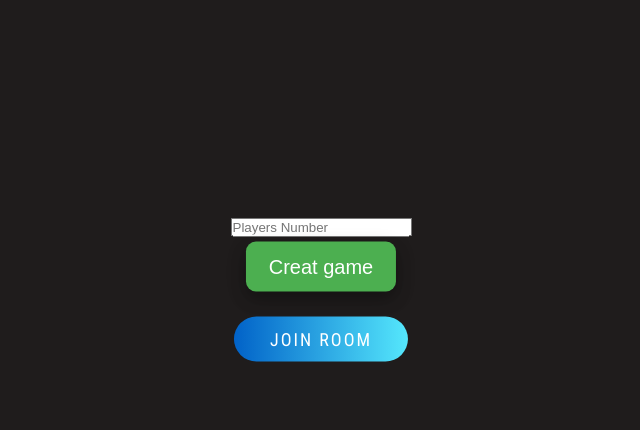
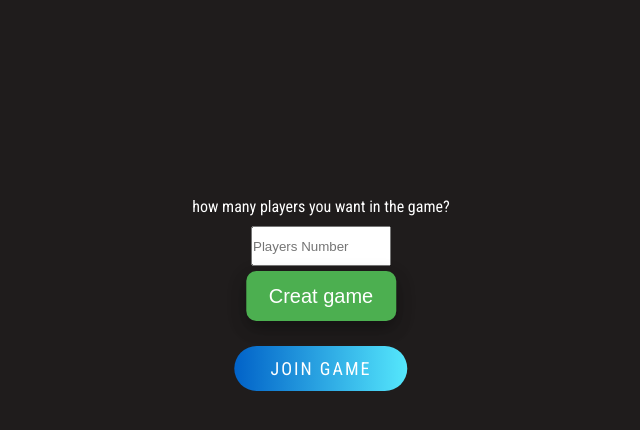
Before and after one commit to karamfarhan/SquaresGgame, a Django app: page / in a window 1280 px wide. Shown: the part 149-579 px from the top of the page, without its empty margins (319-959 px from the left). Run offline with Django 4.2, Linux system fonts and the light colour scheme.

Commit message:
clean code and update player numbers input

```diff
--- a/game/consumers.py
+++ b/game/consumers.py
@@ -3,7 +3,7 @@ import json
 from channels.generic.websocket import AsyncWebsocketConsumer
 from django.core.cache import cache
 
-from .game_handlers import add_player_to_game, restart_game
+from .game_handlers import add_player_to_game
 
 
 class GameConsumer(AsyncWebsocketConsumer):
@@ -86,7 +86,6 @@ class GameConsumer(AsyncWebsocketConsumer):
         await self.send(text_data=json.dumps({"method": "update_players", "data": data}))
 
     async def Send_Results(self, event):
-        print("send results worked 4")
         data = event["data"]
 
         ## Send message to WebSocket
--- a/game/game_handlers.py
+++ b/game/game_handlers.py
@@ -54,7 +54,6 @@ def creat_game(game_id: str, player_num: int, squares_num: int = 180) -> dict:
         "squares": squares,
         "players": {},
     }
-    print("game generated")
     return game
 
 
@@ -66,12 +65,10 @@ def restart_game(game: dict) -> dict:
     for square in game["squares"].values():
         square["color"] = ""
         square["clicked"] = 0
-    print("restart game workd 5")
     return game
 
 
 def get_game_results(game: dict) -> dict:
-    print("get game result 2")
     if game["is_resulted"]:
         raise GameResulted()
 
@@ -90,7 +87,6 @@ def get_game_results(game: dict) -> dict:
         sorted(players_result.items(), key=lambda item: item[1]["squares"], reverse=True)
     )
 
-    print(sorted_player_result)
     return sorted_player_result
 
 
--- a/game/routing.py
+++ b/game/routing.py
@@ -1,8 +1,7 @@
-from django.urls import path, re_path
+from django.urls import path
 
 from . import consumers
 
 websocket_urlpatterns = [
     path("ws/game/<str:game_id>/", consumers.GameConsumer.as_asgi()),
-    # re_path(r'ws/game/(?P<game_id>\w+)/$', consumers.GameConsumer.as_asgi()),
 ]
--- a/game/templates/game/home.html
+++ b/game/templates/game/home.html
@@ -9,8 +9,10 @@
 <section id="landing">
   <div class="content">
     <form id="creat_game" method="POST">
+      <P style="color: white; margin: 10px;">how many players you want in the game?</P>
       {% csrf_token %}
-      <input id="player_num" type="Number" placeholder="Players Number" name="player_num" required />
+      <input style="height: 40px ; width: 140px;" id="player_num" type="Number" placeholder="Players Number"
+        name="player_num" required />
       <div>
         <span></span>
         <span></span>
@@ -21,7 +23,7 @@
     </form>
     <div class="container">
       <div id="game_id"></div>
-      <a href="{% url 'game:join'%}"> Join Room</a>
+      <a href="{% url 'game:join'%}"> Join Game</a>
     </div>
   </div>
 </section>
@@ -36,7 +38,7 @@
       .then(result => {
         console.log(JSON.parse(result))
         const game_id_h3 = document.getElementById("game_id");
-        game_id_h3.innerHTML = `please copy your ID : <span>${JSON.parse(result).game_id}</span> `;
+        game_id_h3.innerHTML = `copy your game ID and click Join Game: <span>${JSON.parse(result).game_id}</span> `;
         form.style.display = "none"
       })
 
--- a/game/views.py
+++ b/game/views.py
@@ -1,4 +1,3 @@
-import json
 import urllib.parse
 
 from asgiref.sync import async_to_sync
@@ -11,7 +10,6 @@ from django.urls import reverse
 
 from .game_handlers import (
     ColorTaken,
-    GameFisnished,
     GameIsFulled,
     GameResulted,
     GameStarted,
@@ -36,8 +34,6 @@ def join(request):
     context = {}
     if request.method == "POST":
         game_id = request.POST.get("game")
-        # if game_id.strip() == "":
-        #     game_id = generate_game_id()
         name = request.POST.get("name")
         color = request.POST.get("color")
         game = cache.get(f"game:{game_id}")
@@ -79,7 +75,6 @@ def game(request):
 
 
 def get_result(request):
-    print("get result 1")
     game_id = request.GET.get("game_id")
     game = cache.get(f"game:{game_id}")
     try:
@@ -97,5 +92,4 @@ def creat_game_view(request):
     game_id = generate_game_id()
     game = creat_game(game_id, player_num)
     cache.set(f"game:{game_id}", game)
-    print("game cached")
     return JsonResponse({"game_id": game_id})
```
Also changed, not shown: game/templates/game/game.html (+4 -3 lines).
